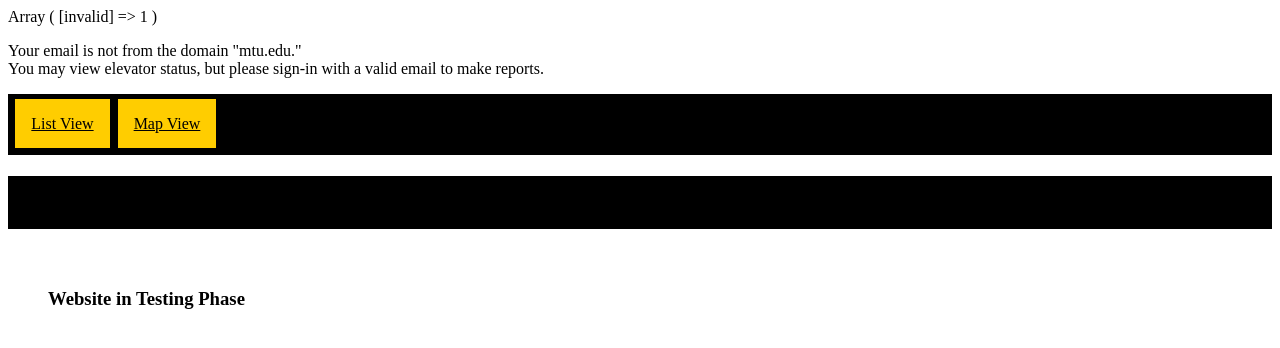
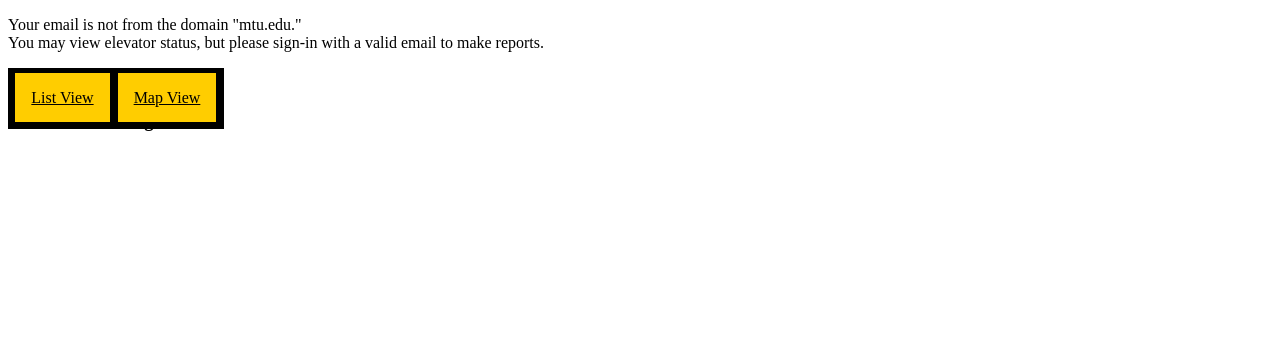
Before and after one commit to Brayden1000/CS3141-R01-team1, a PHP site: page / in a window 1280 px wide. Shown: the top 348 px of the page. Run offline with PHP 8.4, Linux system fonts and the light colour scheme; the visitor is signed in with stand-in values (Sample User, id 1); data that the repository does not hold is empty; some libraries are stand-ins or nearby versions.

Commit message:
added some stuff

```diff
--- a/web_app/app/index.php
+++ b/web_app/app/index.php
@@ -8,8 +8,9 @@
     addUser($_POST["email"]);
 }
 
-//debugging stuff
-print_r($_SESSION);
+/* debugging stuff*/
+// print_r($_SESSION);
+
 
 ?>
 
@@ -57,17 +58,14 @@
     </head>
 
     <body>
-        <div class="topnav">
+        <div class="topnav topnav-right">
             <a class="active" href="#listView">List View</a>
             <a href="#mapView">Map View</a>
-        </div>
-
-        <h1>
             <!--
             - This div is what actual renders the login button, feel free to move
             - it when working on the UI
             -->
-            <div class="g_id_signin"
+            <div class="g_id_signin google-button"
                 data-type="standard"
                 data-size="large"
                 data-theme="outline"
@@ -75,6 +73,10 @@
                 data-shape="rectangular"
                 data-logo_alignment="left">
             </div>
+        </div>
+
+        <h1>
+
         </h1>
         <br>
         <h3>Website in Testing Phase</h3>
@@ -90,7 +92,7 @@
     ?>
     <form action="report.php" method="post">
         <input type="hidden" name="report_elevator_id" value="<?php echo $elevator['id']; ?>">
-        <input type="submit" name="Report" value="Report Elevator">
+        <input type="submit" class = "report_button" name="Report" value="Report Elevator">
     </form>
     <?php
     foreach ($elevatorReports as $report) {
--- a/web_app/app/style.css
+++ b/web_app/app/style.css
@@ -3,7 +3,7 @@
 Primary Web Font
 Open Sans - Our sans-serif typeface, primary web font used for body copy and headings.
 
-Hex Colors
+MTU Hex Colors
 Gold #ffcd00
 Grey #8a8b8c
 */
@@ -12,7 +12,7 @@
 .topnav {
     background-color: #000000;
     padding: 16pt 4pt;
-
+    position:fixed;
 } /* syles the button */
 .topnav a {
     color:#000000;
@@ -25,22 +25,32 @@
     background-color:#ffffff;
     color: #000000;
 }
+.topnav-right {
+    float: right;
+}
 
 
 /* for report elevator down button */
-#submit {
+.report_button {
     color:#000000;
     background-color: #ffcd00;
     border: 2px solid #000000;
     text-align: center;
     padding: 12pt;
 }
-#submit:hover{
+.report_button:hover{
     background-color:#ffffff;
     color: #000000;
 }
 
-/* currently where the google login button is */
+.google-button {
+    width: 200px;
+    text-align: right;
+}
+
+
+
+/* currently where the google login button is
 h1 {
     background-color: #000000;
     padding: 20pt;
@@ -50,4 +60,4 @@
 h3 {
     padding-left: 30pt;
     padding-right: 30pt;
-}
+} */
```
Also changed, not shown: 2 other files.
